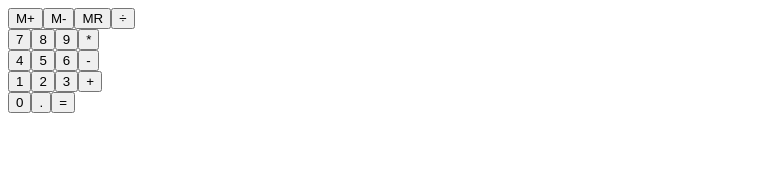
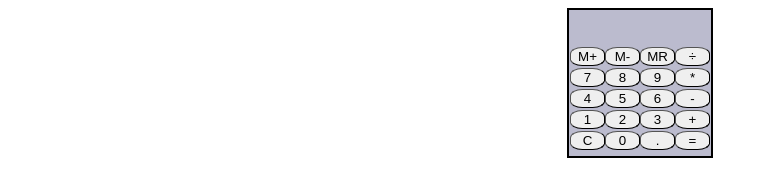
Before and after one commit to chadLinthicum/APP-Calculator, a plain HTML site: page index.html in a window 1280 px wide. Shown: the whole page, without its empty margins (0-768 px from the left). Drawn offline with Linux system fonts and the light colour scheme.

Commit message:
basic calc, missing display

```diff
--- a/index.html
+++ b/index.html
@@ -10,39 +10,48 @@
 <body>
 
   <body>
-    <nav class="container">
+
+
+  <div id="calcLayout">
+  <br>
+  <br>
+  <nav class="calcButtons">
       <div><button>M+</button></div>
       <div><button>M-</button></div>
       <div><button>MR</button></div>
       <div><button>÷</button></div>
   </nav>
 
-  <nav class="container">
+  <nav class="calcButtons">
         <div><button>7</button></div>
         <div><button>8</button></div>
         <div><button>9</button></div>
         <div><button>*</button></div>
     </nav>
 
-    <nav class="container">
+    <nav class="calcButtons">
       <div><button>4</button></div>
       <div><button>5</button></div>
       <div><button>6</button></div>
       <div><button>-</button></div>
   </nav>
 
-  <nav class="container">
+  <nav class="calcButtons">
     <div><button>1</button></div>
     <div><button>2</button></div>
     <div><button>3</button></div>
     <div><button>+</button></div>
   </nav>
 
-  <nav class="container">
+  <nav class="calcButtons">
+    <div><button>C</button></div>
     <div><button>0</button></div>
     <div><button>.</button></div>
     <div><button>=</button></div>
   </nav>
+
+  </div>
+
 
 </body>
 
--- a/styles.css
+++ b/styles.css
@@ -1,4 +1,22 @@
-.container {
+.calcButtons {
   /* border: 5px solid #ffcc5c; */
   display: flex;
+  margin-left: auto;
+  margin-right: auto;
+  padding: 1px;
 }
+
+#calcLayout {
+  background-color: rgb(187, 187, 206);
+  width: 142px;
+  height: 146px;
+  margin: 0 auto;
+  border: solid black 2px
+}
+
+button {
+  width: 35px;
+  border-radius: 35%;
+  border-width: 1px;
+
+}
```
